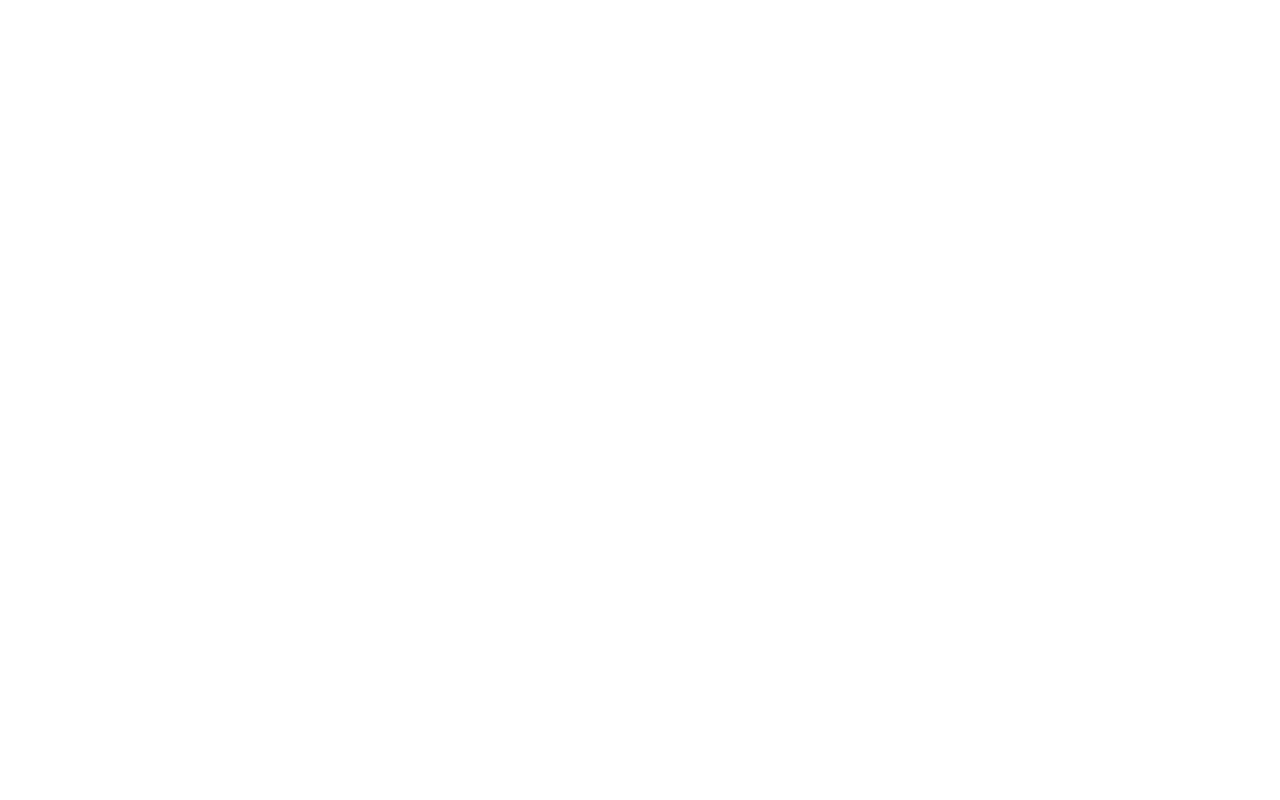
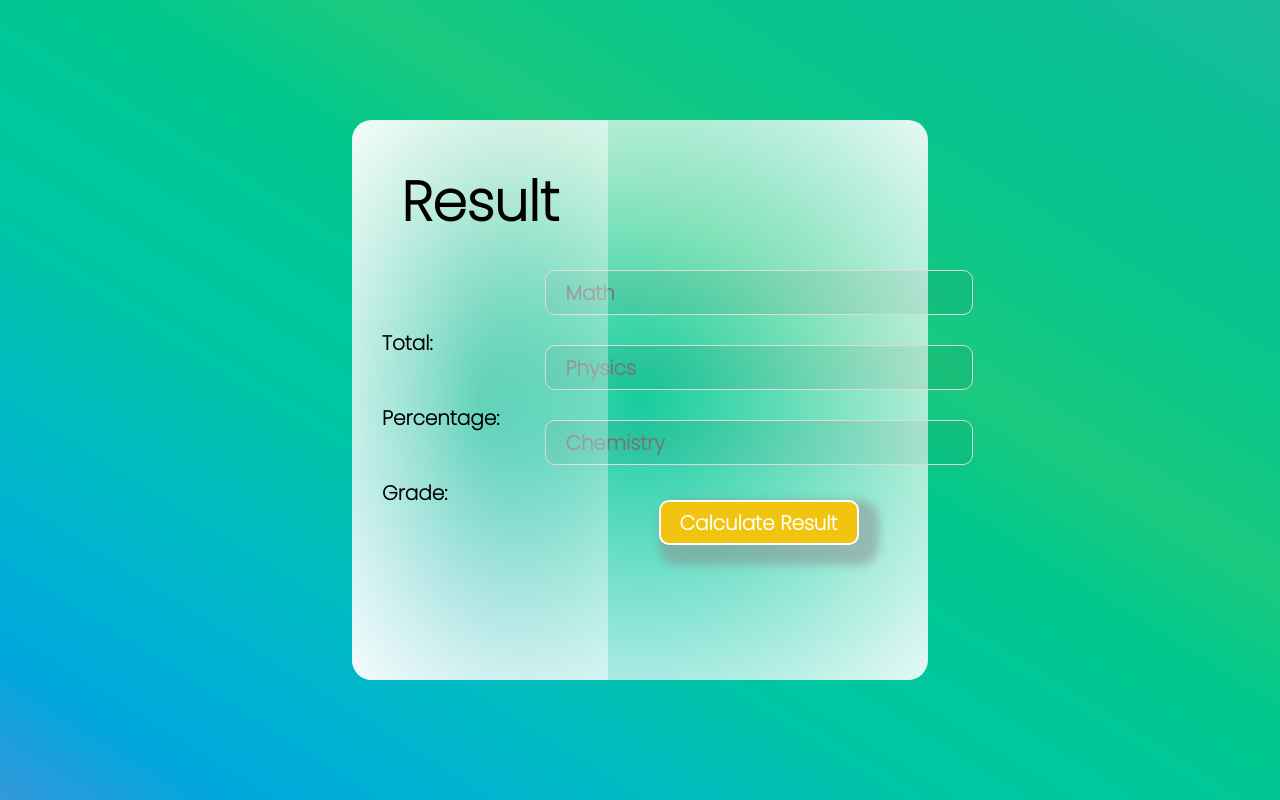
Before and after one commit to Mindula-Dilthushan/Student-Marks-and-Grade-Calculator, a plain HTML site: page index.html in a window 1280 px wide. Drawn offline with Linux system fonts and the light colour scheme.

Commit message:
complete

```diff
--- /dev/null
+++ b/css/styles.css
@@ -0,0 +1,101 @@
+
+* {
+    margin: 0;
+    padding: 0;
+    box-sizing: border-box;
+    text-decoration: none;
+    font-family: 'Poppins', sans-serif;
+}
+
+body {
+    justify-content: center;
+    align-items: center;
+    min-height: 100vh;
+    display: flex;
+    background-image: linear-gradient(to right top, #3498db, #00a7dc, #00b3d1, #00bdbe, #00c5a5, #00c79a, #00c88d, #1bc97f, #0dc688, #06c390, #0dc096, #1abc9c);
+}
+
+.calc-body {
+    background: radial-gradient(
+            rgba(255, 255, 255, 0.09),
+            rgba(255, 255, 255, 0.9)
+    );
+    width: 45vw;
+    height: 70vh;
+    border-radius: 20px;
+}
+
+.result {
+    position: absolute;
+
+    border-bottom-left-radius: 20px;
+    border-top-left-radius: 20px;
+    height: 70vh;
+    width: 20vw;
+    background: radial-gradient(
+            rgba(0, 0, 0, 0.05), rgba(255, 255, 255, 0.5)
+    );
+}
+
+.result h1 {
+    font-size: 55px;
+    margin: 40px 0;
+    text-align: center;
+}
+
+h4 {
+    font-size: 20px;
+    margin: 10px 30px;
+}
+
+.show {
+    margin-top: 85px;
+}
+
+.inp {
+    text-align: center;
+    justify-content: center;
+    align-items: center;
+    width: 60vw;
+    height: 70vh;
+    display: flex;
+}
+
+input {
+    font-weight: 880;
+    border-radius: 10px;
+    margin: 15px;
+    height: 45px;
+    padding: 20px;
+    outline: none;
+    font-size: 20px;
+    border: 1px solid rgb(223, 217, 217);
+    background: rgba(0, 0, 0, 0.05);
+}
+
+.main {
+    margin-left: 45px;
+}
+
+button {
+    margin-top: 20px;
+    height: 45px;
+    width: 200px;
+    font-weight: 650;
+    cursor: pointer;
+    color: white;
+    background: #f1c40f;
+    border: 2px solid rgb(255, 255, 255);
+    outline: none;
+    border-radius: 10px;
+    font-size: 20px;
+    box-shadow: 10px 10px 8px 10px rgba(136, 136, 136, 0.49);
+}
+
+button:hover {
+    background-color: lightseagreen;
+}
+
+::placeholder {
+    font-weight: 850;
+}
--- a/index.html
+++ b/index.html
@@ -2,9 +2,38 @@
 <html lang="en">
 <head>
     <meta charset="UTF-8">
-    <title>Title</title>
+    <meta name="viewport" content="width=device-width, initial-scale=1.0">
+    <title>Student-Marks-and-Grade-Calculator</title>
+    <link rel="stylesheet" href="css/styles.css">
+    <style>
+        @import url('https://fonts.googleapis.com/css2?family=Poppins:wght@100;200&display=swap');
+    </style>
+
 </head>
 <body>
 
+<div class="calc-body">
+    <div class="result">
+        <h1>Result</h1>
+        <div class="show">
+            <h4>Total: <span id="total"> </span></h4>
+            <br>
+            <h4>Percentage: <span id="percentage"> </span></h4>
+            <br>
+            <h4>Grade: <span id="grade"> </span></h4>
+        </div>
+    </div>
+    <div class="inp">
+        <div class="main">
+            <input type="number" name="" id="math" placeholder="Math"><br>
+            <input type="number" name="" id="physics" placeholder="Physics"><br>
+            <input type="number" name="" id="chemistry" placeholder="Chemistry"><br>
+            <button onclick="getResult()">Calculate Result</button>
+        </div>
+    </div>
+</div>
+
+
 </body>
+<script src="js/mainFunction.js"></script>
 </html>
--- /dev/null
+++ b/js/mainFunction.js
@@ -0,0 +1,51 @@
+const getResult = () => {
+    let math = document.getElementById('math').value;
+    let physics = document.getElementById('physics').value;
+    let chemistry = document.getElementById('chemistry').value;
+
+    if(document.getElementsByTagName('input').value==""){
+        alert("Please Enter Some Value");
+    }
+    let total = parseFloat(math) + parseFloat(physics) + parseFloat(chemistry);
+    let percentage = (total * 100) / 300;
+
+    if (percentage >= 90) {
+        document.getElementById("grade").innerHTML = "A+";
+    }
+    else if (percentage >= 80) {
+        document.getElementById("grade").innerHTML = "A";
+
+    }
+    else if (percentage >= 70) {
+        document.getElementById("grade").innerHTML = "B+";
+
+    }
+    else if (percentage >= 60) {
+        document.getElementById("grade").innerHTML = "B";
+
+    }
+    else if (percentage >= 50) {
+        document.getElementById("grade").innerHTML = "B+";
+
+    }
+    else if (percentage >= 40) {
+        document.getElementById("grade").innerHTML = "C+";
+
+    }
+    else if (percentage >= 30) {
+        document.getElementById("grade").innerHTML = "C";
+
+    }
+    else if (percentage >= 20) {
+        document.getElementById("grade").innerHTML = "D+";
+
+    }
+    else {
+        document.getElementById("grade").innerHTML = "You Are Failed";
+
+    }
+
+
+    document.getElementById('percentage').innerHTML = percentage;
+    document.getElementById('total').innerHTML = total;
+}
```
Also changed, not shown: 1 other file.
